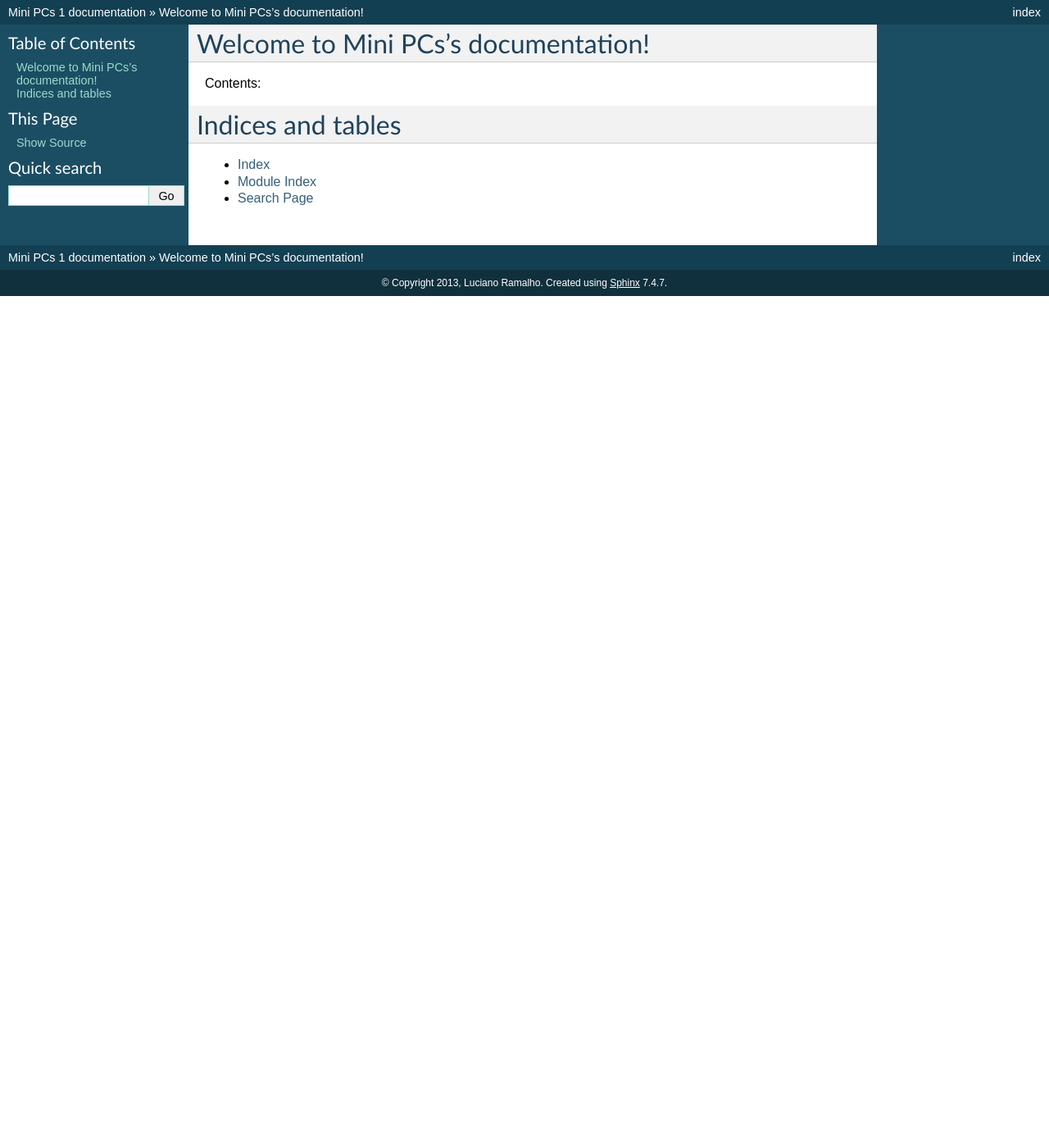
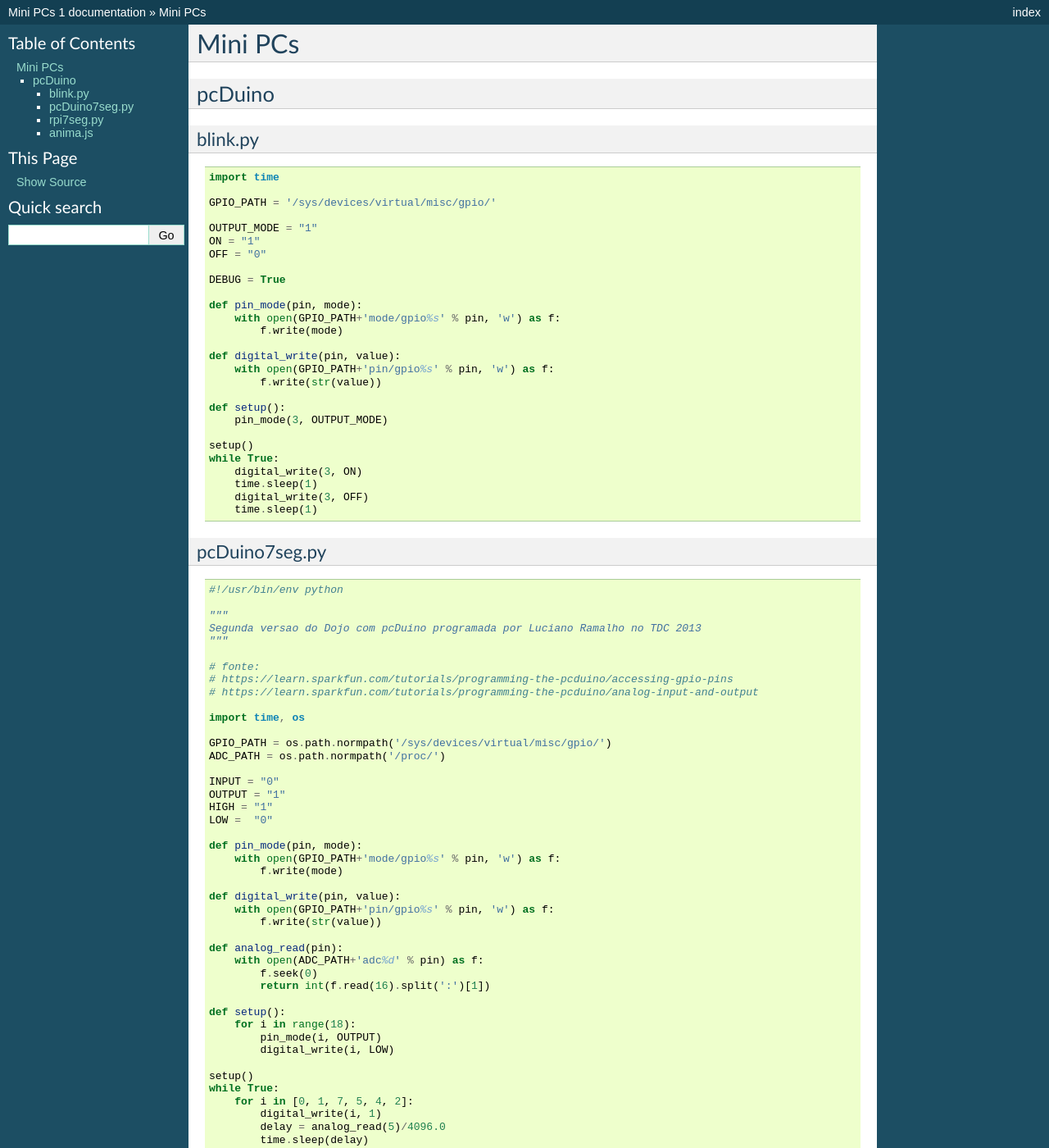
Before and after one commit to oturing/minipc, a Sphinx documentation site: the page built from docs/index.rst, in a window 1280 px wide and 1400 px high. Shown: the whole window at 82% size. Built offline with Sphinx 7.4.7, drawn with Linux system fonts in a browser that asks for light colours; some of the changed text lies outside the part shown.

Commit message:
primeiro exemplo com python

```diff
--- a/docs/index.rst
+++ b/docs/index.rst
@@ -3,19 +3,173 @@
    You can adapt this file completely to your liking, but it should at least
    contain the root `toctree` directive.
 
-Welcome to Mini PCs's documentation!
-====================================
+========
+Mini PCs
+========
 
-Contents:
+pcDuino
+=======
 
-.. toctree::
-   :maxdepth: 2
+blink.py
+--------
+
+::
+
+    import time
+
+    GPIO_PATH = '/sys/devices/virtual/misc/gpio/'
+
+    OUTPUT_MODE = "1"
+    ON = "1"
+    OFF = "0"
+
+    DEBUG = True
+
+    def pin_mode(pin, mode):
+        with open(GPIO_PATH+'mode/gpio%s' % pin, 'w') as f:
+            f.write(mode)
+
+    def digital_write(pin, value):
+        with open(GPIO_PATH+'pin/gpio%s' % pin, 'w') as f:
+            f.write(str(value))
+
+    def setup():
+        pin_mode(3, OUTPUT_MODE)
+
+    setup()
+    while True:
+        digital_write(3, ON)
+        time.sleep(1)
+        digital_write(3, OFF)
+        time.sleep(1)
 
 
+pcDuino7seg.py
+-----------------
 
-Indices and tables
-==================
+::
 
-* :ref:`genindex`
-* :ref:`modindex`
-* :ref:`search`
+    #!/usr/bin/env python
+
+    """
+    Segunda versao do Dojo com pcDuino programada por Luciano Ramalho no TDC 2013
+    """
+
+    # fonte:
+    # https://learn.sparkfun.com/tutorials/programming-the-pcduino/accessing-gpio-pins
+    # https://learn.sparkfun.com/tutorials/programming-the-pcduino/analog-input-and-output
+
+    import time, os
+
+    GPIO_PATH = os.path.normpath('/sys/devices/virtual/misc/gpio/')
+    ADC_PATH = os.path.normpath('/proc/')
+
+    INPUT = "0"
+    OUTPUT = "1"
+    HIGH = "1"
+    LOW =  "0"
+
+    def pin_mode(pin, mode):
+        with open(GPIO_PATH+'mode/gpio%s' % pin, 'w') as f:
+            f.write(mode)
+
+    def digital_write(pin, value):
+        with open(GPIO_PATH+'pin/gpio%s' % pin, 'w') as f:
+            f.write(str(value))
+
+    def analog_read(pin):
+        with open(ADC_PATH+'adc%d' % pin) as f:
+            f.seek(0)
+            return int(f.read(16).split(':')[1])
+
+    def setup():
+        for i in range(18):
+            pin_mode(i, OUTPUT)
+            digital_write(i, LOW)
+
+    setup()
+    while True:
+        for i in [0, 1, 7, 5, 4, 2]:
+            digital_write(i, 1)
+            delay = analog_read(5)/4096.0
+            time.sleep(delay)
+            digital_write(i, 0)
+
+
+rpi7seg.py
+-----------
+
+::
+
+    import atexit
+    import time
+    import RPi.GPIO as GPIO
+    import spi
+
+    atexit.register(GPIO.cleanup)  # chamar na saida do script
+
+    GPIO.setmode(GPIO.BCM)
+
+    DISPLAY = [17, 4, 9, 11, 7, 27, 22, 10]
+
+    SPI_CLK = 18
+    SPI_MISO = 23
+    SPI_MOSI = 24
+    SPI_CS = 25
+    conversor_ad = spi.Mcp3008(SPI_CLK, SPI_MISO, SPI_MOSI, SPI_CS)
+
+    CANAL_POTENCIOMETRO = 1
+
+    for led in DISPLAY[:6]:
+        GPIO.setup(led, GPIO.OUT)
+        GPIO.output(led, 0)
+
+    while True:
+        for led in DISPLAY[:6]:
+            GPIO.output(led, 1)
+            atraso = conversor_ad.read(CANAL_POTENCIOMETRO)/1000.0
+            time.sleep(atraso)
+            GPIO.output(led, 0)
+
+anima.js
+--------
+
+.. code-block:: javascript
+
+    var b = require('bonescript');
+
+    var tempo = 0;
+    var i_pino = 0;
+    var pinos = [16, 21, 22, 13, 12, 11];
+
+    /* setup */
+    for (var i=0; i<pinos.length; i++ ) {
+        var p = pinos[i];
+        var pin = "P9_" + p;
+        b.pinMode(pin, b.OUTPUT);
+        b.digitalWrite(pin, 0);
+    }
+
+    function desligar() {
+        b.digitalWrite("P9_" + pinos[i_pino], 0);
+        i_pino++;
+        if (i_pino == pinos.length) {
+            i_pino = 0;
+        }
+        setTimeout(ligar, 0);
+    };
+
+    function ligar() {
+        console.log(i_pino);
+        b.digitalWrite("P9_" + pinos[i_pino], 1);
+        setTimeout(desligar, tempo);
+    }
+
+    function ler() {
+        b.analogRead('P9_39', function (p) {
+            tempo = p.value * 1000;
+        });
+    }
+
+    ligar();
+    setInterval(ler, 100);
```
Also changed, not shown: beagle/testes/README.md (added), 16 other files.
